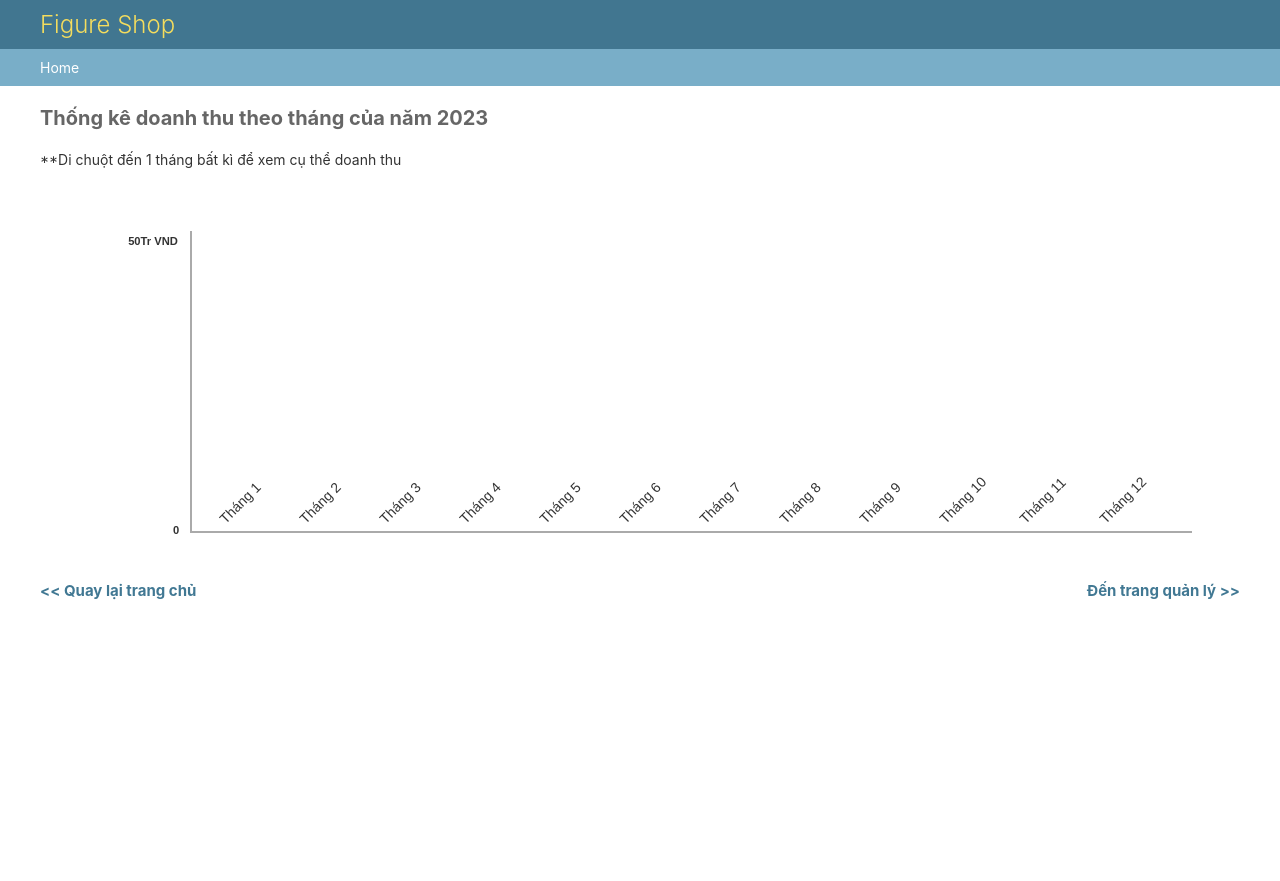
After one commit to chad3x4/figure-shop, a Django app: page /admin/statistics/ in a window 1280 px wide. The commit adds this page. Run offline with Django 4.2, Linux system fonts and the light colour scheme; the visitor is signed in with stand-in values (Sample User, id 1); data that the repository does not hold is empty; some libraries are stand-ins or nearby versions.

Commit message:
Bo sung chuc nang xem doanh thu theo thang

```diff
--- a/figure_shop/figures/admin.py
+++ b/figure_shop/figures/admin.py
@@ -77,7 +77,7 @@ class OrderAdmin(admin.ModelAdmin):
 
 class FigureShopAdminSite(admin.AdminSite):
     site_title = "Administrator"
-    site_header = "NTCSHOP"
+    site_header = "Figure Shop"
     index_title = "Hệ thống quản lý cửa hàng"
 
     def get_urls(self):
--- a/figure_shop/figures/custom_filter.py
+++ b/figure_shop/figures/custom_filter.py
@@ -5,10 +5,14 @@ register = template.Library()
 
 @register.filter
 def with_figure(cart, figure):
-    return cart.cartfigures_set.get(figure=figure)\
-
+    return cart.cartfigures_set.get(figure=figure)
 
 
 @register.filter
 def order_with_figure(order, figure):
     return order.ordersfigures_set.get(figure=figure)
+
+
+@register.filter
+def divide(value, arg):
+    return value / arg
--- a/figure_shop/figures/models.py
+++ b/figure_shop/figures/models.py
@@ -80,6 +80,7 @@ class Order(models.Model):
     class Meta:
         verbose_name = "Đơn hàng"
         verbose_name_plural = "Đơn hàng"
+        ordering = ['-created_date']
 
     receiver_name = models.CharField(max_length=50, null=False, default="Không xác định")
     to_address = models.TextField(max_length=255, null=False)
--- /dev/null
+++ b/figure_shop/figures/static/css/chart-style.css
@@ -0,0 +1,91 @@
+h1 {
+    font-weight: bold;
+}
+
+.chart-wrap{
+  margin-left:0px;
+  margin-top: -300px;
+  font-family:sans-serif;
+  height:1000px;
+  width:300px;
+  &.vertical .grid{
+    transform: rotate(-90deg);
+
+
+    .bar::after{
+      transform: translateY(-50%) rotate(45deg);
+      display: block;
+    }
+    &::before,&::after{
+      transform:translateX(-0.2em) rotate(90deg);
+    }
+  }
+
+  .grid{
+    margin-left: 500px;
+    position:relative;
+    padding:0;
+    height:100%;
+    width:100%;
+    border-left:2px solid #aaa;
+    border-top:2px solid #aaa;
+
+    background:repeating-linear-gradient(90deg,transparent,transparent 19.5%,fadeout(#aaa,30%) 20%);
+
+    &::before{
+      font-size:0.8em;
+      font-weight:bold;
+      content:'0';
+      position:absolute;
+      left:0em;
+      top:-2em;
+    }
+    &::after{
+      font-size:0.8em;
+      font-weight:bold;
+      content:'50Tr VND';
+      position:absolute;
+      right:-1.5em;
+      top:-4em;
+    }
+   }
+
+
+
+  .bar {
+    width: var(--bar-value);
+    height:50px;
+    margin:30px 0;
+    background-color:#00a8ff;
+    border-radius:0 3px 3px 0;
+
+    &:hover{
+      opacity:0.7;
+    }
+
+    &::after{
+      content:attr(data-name);
+      margin-left:100%;
+      padding:10px;
+      display:inline-block;
+      white-space:nowrap;
+    }
+  }
+
+}
+
+.actions {
+    display: flex;
+    margin-top: -300px;
+}
+
+.action {
+    width: 50%;
+    font-size: 15px;
+    font-weight: bold;
+    margin-bottom: 20px;
+}
+
+.right {
+    text-align: right;
+}
--- /dev/null
+++ b/figure_shop/figures/templates/admin/admin-statistics.html
@@ -0,0 +1,25 @@
+{% extends 'admin/base_site.html' %}
+{% load static %}
+{% load custom_filter %}
+{% block title %}Thống kê doanh thu{% endblock %}
+{% block branding %}<h1 id="site-name">Figure Shop</h1>{% endblock %}
+
+{% load humanize %}
+{% block content %}
+    <link rel="stylesheet" href="{% static 'css/chart-style.css' %}"/>
+    <h1>Thống kê doanh thu theo tháng của năm 2023</h1>
+    <p>**Di chuột đến 1 tháng bất kì để xem cụ thể doanh thu</p>
+    <div class="chart-wrap vertical">
+        <div class="grid">
+            {% for month_key, month_value in months.items %}
+            {% with bar_value=month_value|divide:500000|floatformat:2 %}
+                <div class="bar" style="--bar-value:{{ bar_value }}%;" data-name="Tháng {{ month_key }}" title="{{ month_value|intcomma }} VND"></div>
+            {% endwith %}
+            {% endfor %}
+        </div>
+    </div>
+    <div class="actions">
+        <a class="action" href="/">&lt;&lt; Quay lại trang chủ</a>
+        <a class="action right" href="/admin/modes/">Đến trang quản lý &gt;&gt;</a>
+    </div>
+{% endblock %}
--- a/figure_shop/figures/templates/home/base-user.html
+++ b/figure_shop/figures/templates/home/base-user.html
@@ -25,7 +25,8 @@
             <i class="fa-solid fa-user dropdown-menu col10" style="color: #ffffff;font-size:25px;">
                 <div class="dropdown-pane">
                     {% if user.is_staff %}
-                    <div class="dropdown-item"><a class="options" href="/admin/figures/">Quản lý trang web</a></div>
+                    <div class="dropdown-item"><a class="options" href="/admin/modes/">Quản lý trang web</a></div>
+                    <div class="dropdown-item"><a class="options" href="/admin/statistics/">Xem doanh thu</a></div>
                     {% else %}
                     {% endif %}
                     <div class="dropdown-item"><a class="options" href="/logout/">Đăng xuất</a></div>
--- a/figure_shop/figures/templates/home/user-order-details.html
+++ b/figure_shop/figures/templates/home/user-order-details.html
@@ -20,7 +20,7 @@
     <ul class="order-info" style="padding:8px;">
         {% for figure in order_figures %}
         <li class="order-info" style="display:flex;margin:10px 5px;">
-            <img class="col30" style="width: 20%; border: 1px solid #84817a" src="{% static figure.cover %}"/>
+            <img class="col15" style="width: 15%; border: 1px solid #84817a" src="{% static figure.cover %}"/>
             <div class="col60" style="text-align: left;margin: 0 10px;">
                 <p style="font-size:30px;margin:0;color: #353b48; font-family: 'Segoe UI', Tahoma, Geneva, Verdana, sans-serif;">{{ figure.name }}</p>
                 <p style="font-size:25px;color: #c23616; font-family: 'Segoe UI', Tahoma, Geneva, Verdana, sans-serif;font-weight: bold;">{{ figure.price|intcomma }} VNĐ</p>
--- a/figure_shop/figures/urls.py
+++ b/figure_shop/figures/urls.py
@@ -5,7 +5,8 @@ from rest_framework.routers import DefaultRouter
 from .admin import admin_site
 from . import views
 from .views import index, figures_view, notifications_view, about_view, notification_detail, figure_detail, signin_view, \
-    orders_view, figure_search, purchase_view, create_order, order_detail, logout_view, signin, signup_view, signup
+    orders_view, figure_search, purchase_view, create_order, order_detail, logout_view, signin, signup_view, signup, \
+    statistics_view, modes_view
 
 router = DefaultRouter()
 router.register('cart', views.CartViewSet)
@@ -28,5 +29,7 @@ urlpatterns = [
     path('notifications/', notifications_view),
     re_path(r'^notifications/details/id=(?P<id>[0-9]|[1-9][0-9])/$', notification_detail),
     path('about/', about_view),
+    path('admin/statistics/', statistics_view),
+    path('admin/modes/', modes_view),
     path('admin/', admin_site.urls),
 ]
--- a/figure_shop/figures/views.py
+++ b/figure_shop/figures/views.py
@@ -73,6 +73,35 @@ def signup(request):
         return render(request, 'signup.html')
 
 
+def modes_view(request):
+    return render(request, 'admin/admin-mode-selection.html')
+
+
+def statistics_view(request):
+    orders = Order.objects.all()
+    months = {
+        1: 0,
+        2: 0,
+        3: 0,
+        4: 0,
+        5: 0,
+        6: 0,
+        7: 0,
+        8: 0,
+        9: 0,
+        10: 0,
+        11: 0,
+        12: 0
+    }
+    for order in orders:
+        month = order.created_date.month
+        months[month] += order.total_payment
+    if request.user.is_superuser:
+        return render(request, 'admin/admin-statistics.html', {'months': months})
+    else:
+        return redirect(index)
+
+
 def logout_view(request):
     logout(request)
     return redirect(index)
@@ -104,7 +133,7 @@ def figure_search(request):
     figures = Figure.objects.filter(in_stock__gt=0, name__icontains=keyword)
     cart = Cart.objects.filter(user=request.user).first()
     my_figures = cart.figures.filter(in_stock__gt=0)
-    return render(request, 'home/user-figures.html', {'figures': figures, 'my_figures': my_figures, 'cart': cart})
+    return render(request, 'home/user-figures.html', {'figures': figures, 'my_figures': my_figures, 'cart': cart, 'keyword': keyword})
 
 
 @login_required(login_url='/signin/')
```
Also changed, not shown: figure_shop/figures/static/css/mode-style.css (added, +38 -0 lines), figure_shop/figures/templates/admin/admin-mode-selection.html (added, +31 -0 lines), figure_shop/figures/templates/home/user-figures.html (+11 -3 lines), figure_shop/figures/static/css/style.css (line endings or trailing spaces).
